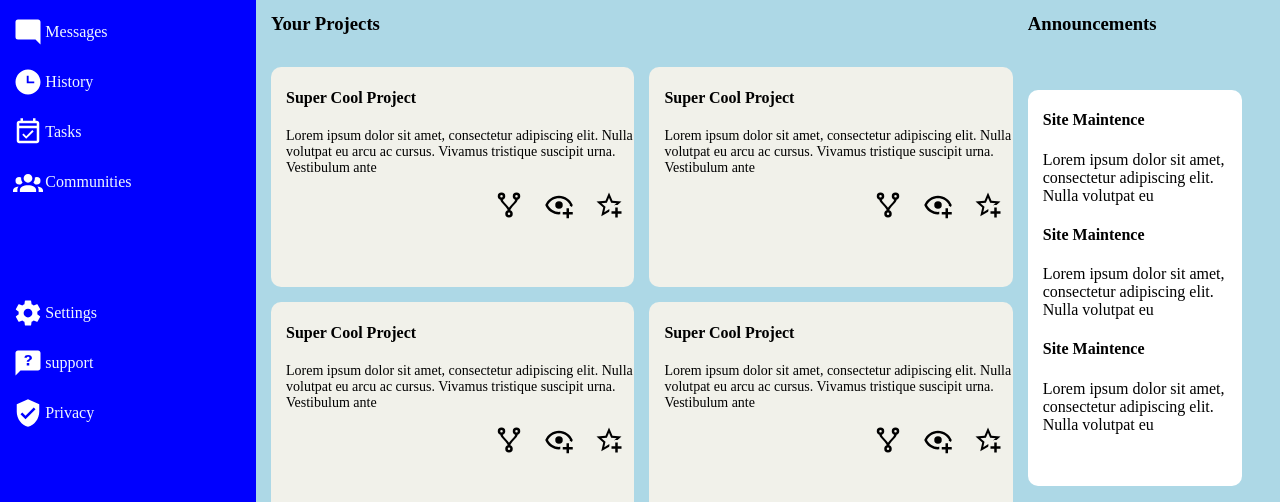
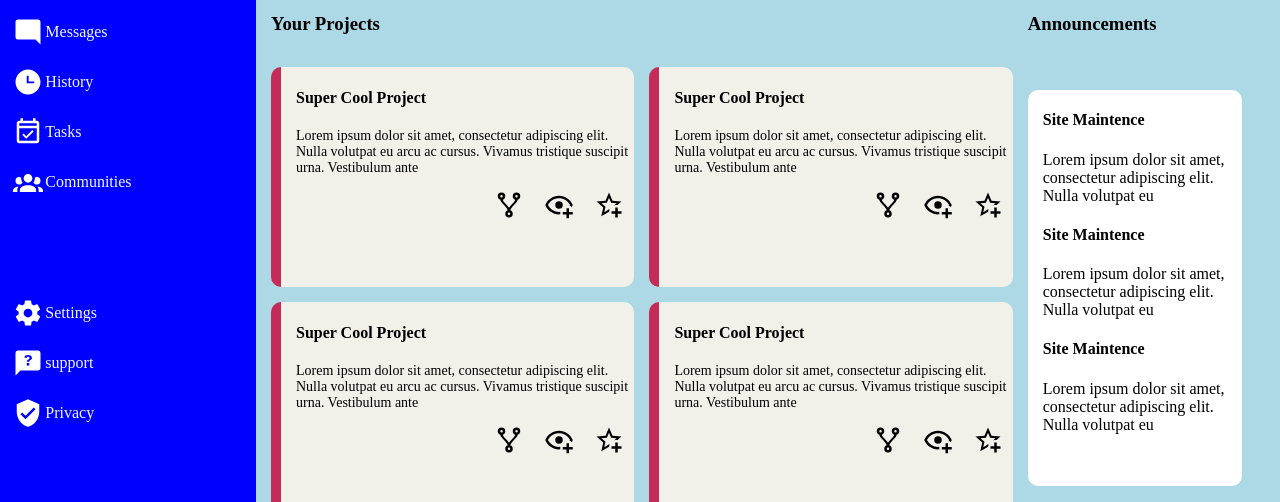
Before and after one commit to gameandwebtester/admin-dashboard, a plain HTML site: page admin-dashboard.html in a window 1280 px wide. Shown: the part 220-722 px from the top of the page. Drawn offline with Linux system fonts and the light colour scheme.

Commit message:
added left border to cards

```diff
--- a/style.css
+++ b/style.css
@@ -135,6 +135,7 @@ input{
     background-color: #f1f1ea;
     color: black;
     text-align: left;
+    border-left: 10px solid rgb(197, 43, 89);
     padding-left: 15px;
     height: 220px;
     border-radius: 10px;
```
